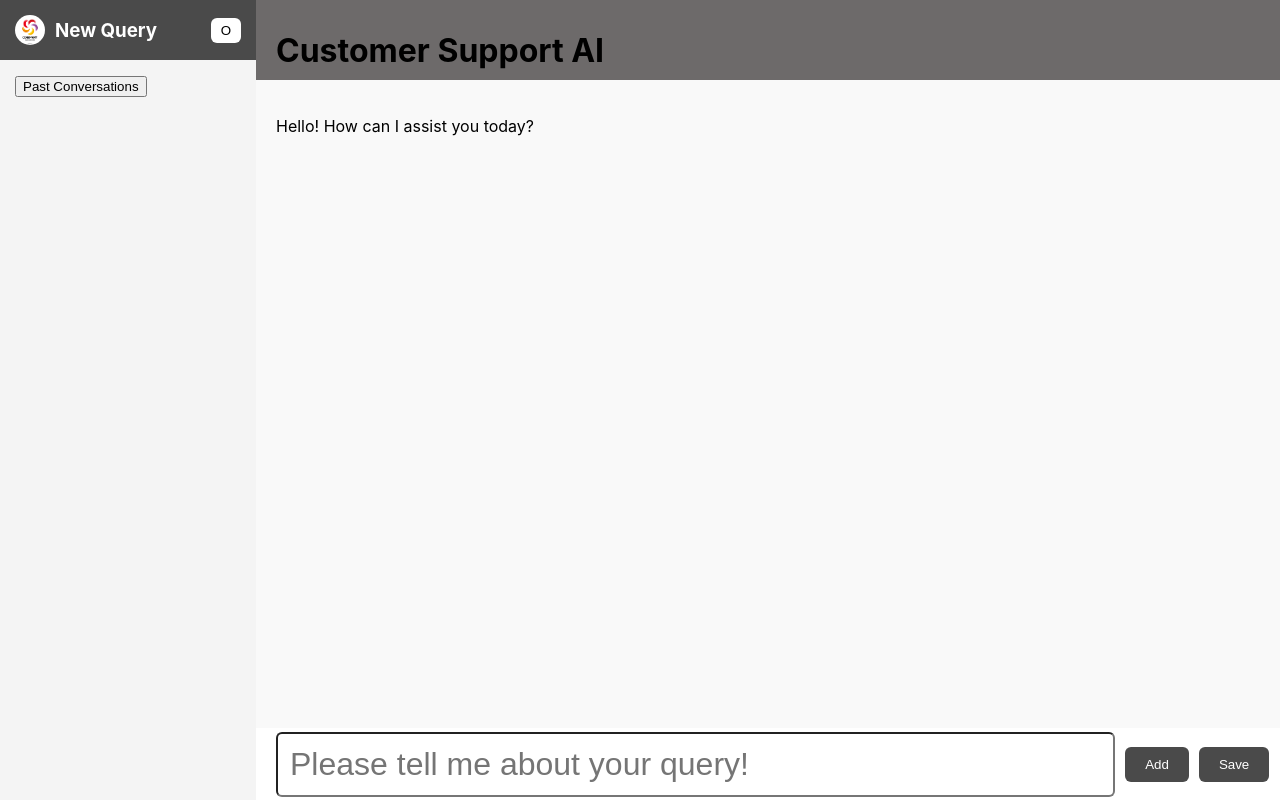
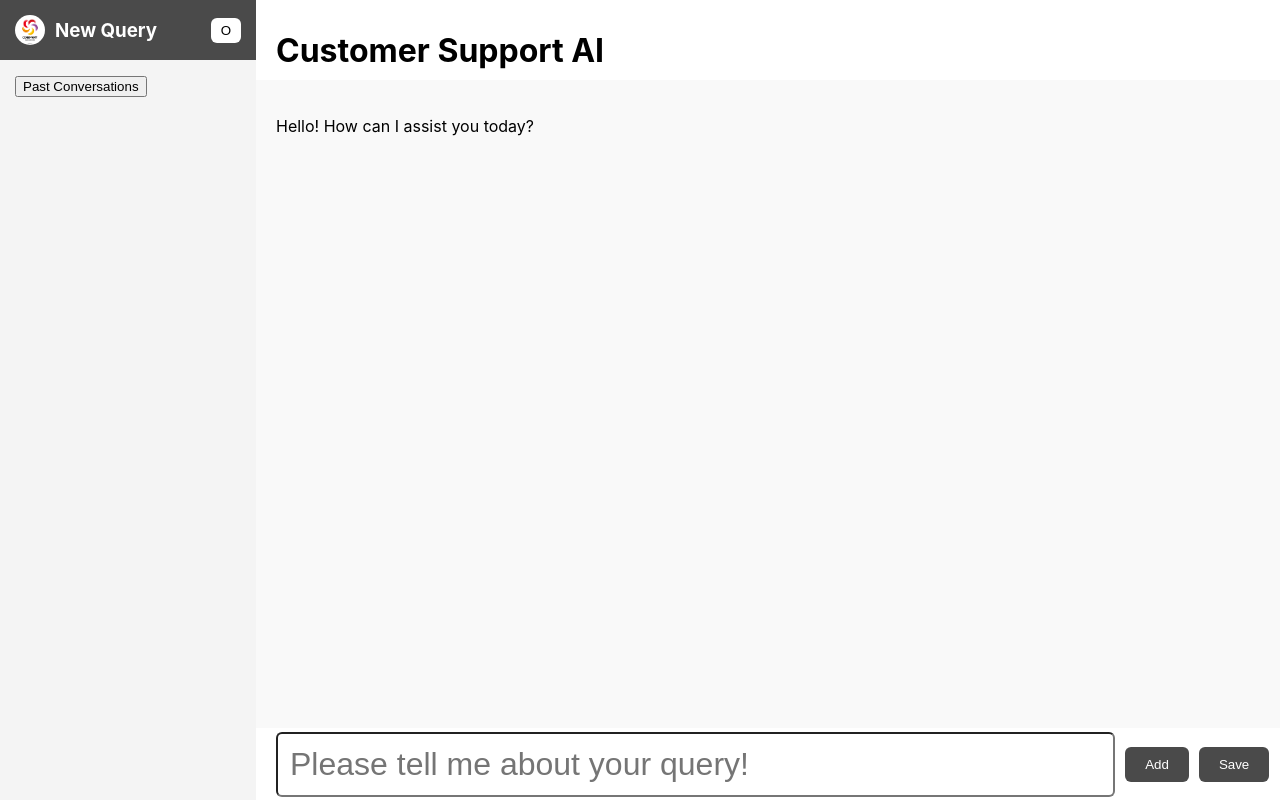
Before and after one commit to ashish101020/react-chat-bot-ai, a React (Create React App) app: page / in a window 1280 px wide. Built offline with nearby package versions, Linux system fonts and the light colour scheme.

Commit message:
make header vidible

```diff
--- a/src/components/ChatBox.jsx
+++ b/src/components/ChatBox.jsx
@@ -10,7 +10,7 @@ const ChatBox = () => {
   const [query, setQuery] = useState("");
 
   const handleAddMessage = (e) => {
-    e.preventDefault(); // ✅ prevent page reload
+    e.preventDefault();
 
     if (!query.trim() || !activeChat) return;
 
--- a/src/components/ChatbotNav.css
+++ b/src/components/ChatbotNav.css
@@ -5,7 +5,7 @@
 
 .chatbox-header-content {
   display: flex;
-  background-color: #6d6a6a;
+  background-color: #ffffff;
   justify-content: space-between;
   align-items: center;
   padding: 10px 20px;
```
